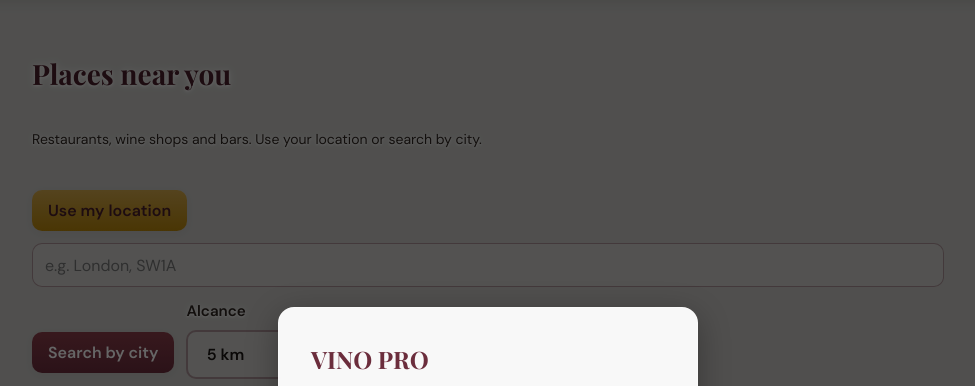
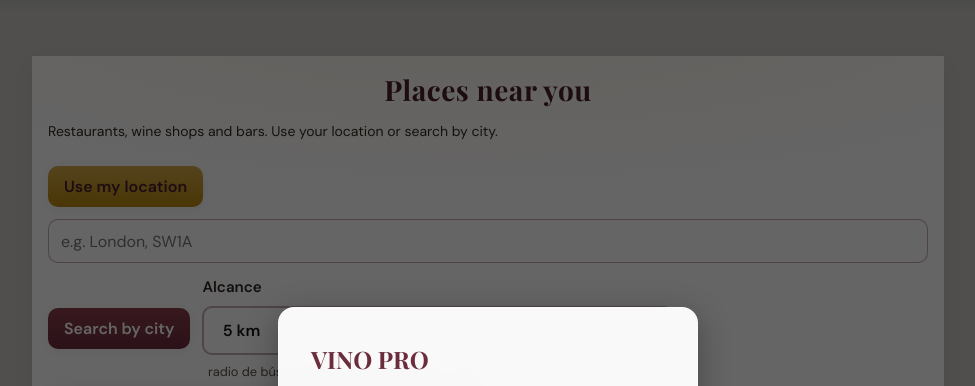
Before and after one commit to yusedcorrea-a11y/vinopro-backend-, a FastAPI app: page /mapa in a window 1280 px wide. Shown: the part 89-475 px from the top of the page, without its empty margins (152-1127 px from the left). Run offline with FastAPI, Linux system fonts and the light colour scheme.

Commit message:
Mapa: bloque header con fondo sólido para que la imagen quede de fondo y no pise los botones
Made-with: Cursor

```diff
--- a/templates/mapa.html
+++ b/templates/mapa.html
@@ -6,6 +6,9 @@
   <style>
     body.page-mapa main { max-width: 960px; }
     .mapa-container { display: flex; flex-direction: column; gap: 1rem; position: relative; z-index: 1002; }
+    .mapa-header { position: relative; z-index: 2; background: rgba(255,255,255,0.97); padding: 1rem; margin: 0; border-radius: 0 0 var(--radius) var(--radius); box-shadow: 0 8px 24px rgba(107,45,60,0.08); }
+    .mapa-header .page-title { margin-top: 0; }
+    .mapa-panel { position: relative; z-index: 1; }
     .mapa-mapa-wrap {
       height: 360px;
       border-radius: var(--radius);
@@ -102,6 +105,7 @@
     [data-theme="dark"] .mapa-guide-tab:hover { border-color: rgba(212,168,75,0.6); background: rgba(40,32,28,0.9); }
     [data-theme="dark"] .mapa-guide-tab.active { background: linear-gradient(135deg, rgba(212,175,55,0.35), rgba(107,45,60,0.35)); border-color: var(--dorado-claro); }
     [data-theme="dark"] .mapa-guide-tabs-desc { color: rgba(232,228,223,0.8); }
+    [data-theme="dark"] .mapa-header { background: rgba(26,21,18,0.96); box-shadow: 0 8px 24px rgba(0,0,0,0.25); }
     [data-theme="dark"] .repsol-panel { background: linear-gradient(155deg, rgba(44,26,16,0.9), rgba(28,19,14,0.9)); border-color: rgba(255,126,0,0.45); }
     [data-theme="dark"] .repsol-sub { color: #ffd2ad; }
   </style>
@@ -109,10 +113,11 @@
 
 {% block content %}
 <div class="mapa-container">
-  <h1 class="page-title">{{ t('geolocalizacion.titulo') }}</h1>
-  <p class="page-subtitle">{{ t('geolocalizacion.subtitulo') }}</p>
+  <header class="mapa-header" aria-label="Controles del mapa">
+    <h1 class="page-title">{{ t('geolocalizacion.titulo') }}</h1>
+    <p class="page-subtitle">{{ t('geolocalizacion.subtitulo') }}</p>
 
-  <div class="mapa-controls">
+    <div class="mapa-controls">
     <button type="button" id="mapa-btn-ubicacion" class="btn btn-dorado" title="Abre Google Maps con sitios para tomar vino cerca de ti (vinotecas, bares de vino)">{{ t('geolocalizacion.usar_ubicacion') }}</button>
     <input type="text" id="mapa-input-ciudad" class="mapa-input-ciudad" placeholder="{{ t('geolocalizacion.placeholder_ciudad') }}" autocomplete="off">
     <button type="button" id="mapa-btn-buscar-ciudad" class="btn btn-outline">{{ t('geolocalizacion.buscar_manual') }}</button>
@@ -136,6 +141,7 @@
     <p class="mapa-guide-tabs-desc" id="mapa-guide-desc-vino">Nuestra selección de patrocinadores y recomendados. Busca por ciudad para ver el mapa y la lista.</p>
     <p class="mapa-guide-tabs-desc hidden" id="mapa-guide-desc-repsol" aria-hidden="true">Abre la Guía Repsol con tu zona o la ciudad que hayas buscado.</p>
   </div>
+  </header>
 
   <div id="mapa-panel-vino" class="mapa-panel">
     <div id="mapa-estado" class="mapa-estado" style="display:none;" aria-live="polite"
```
